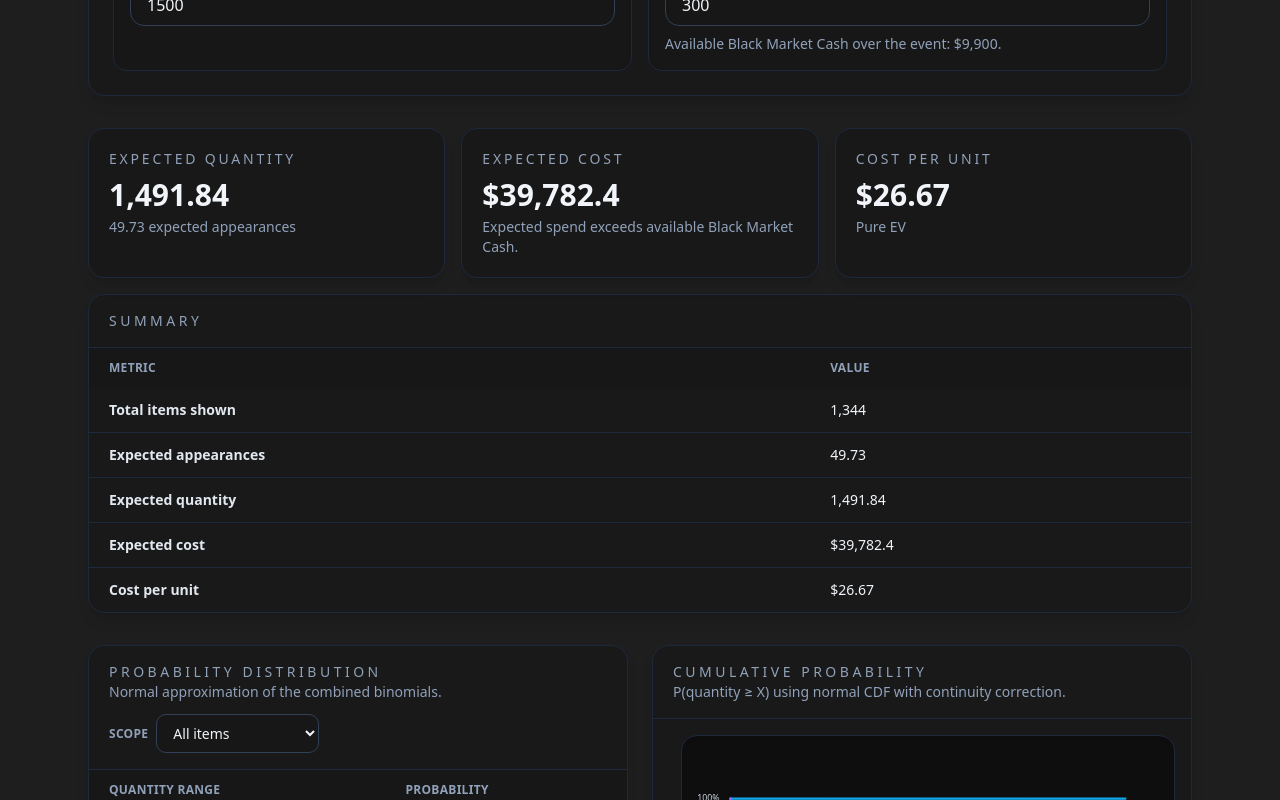
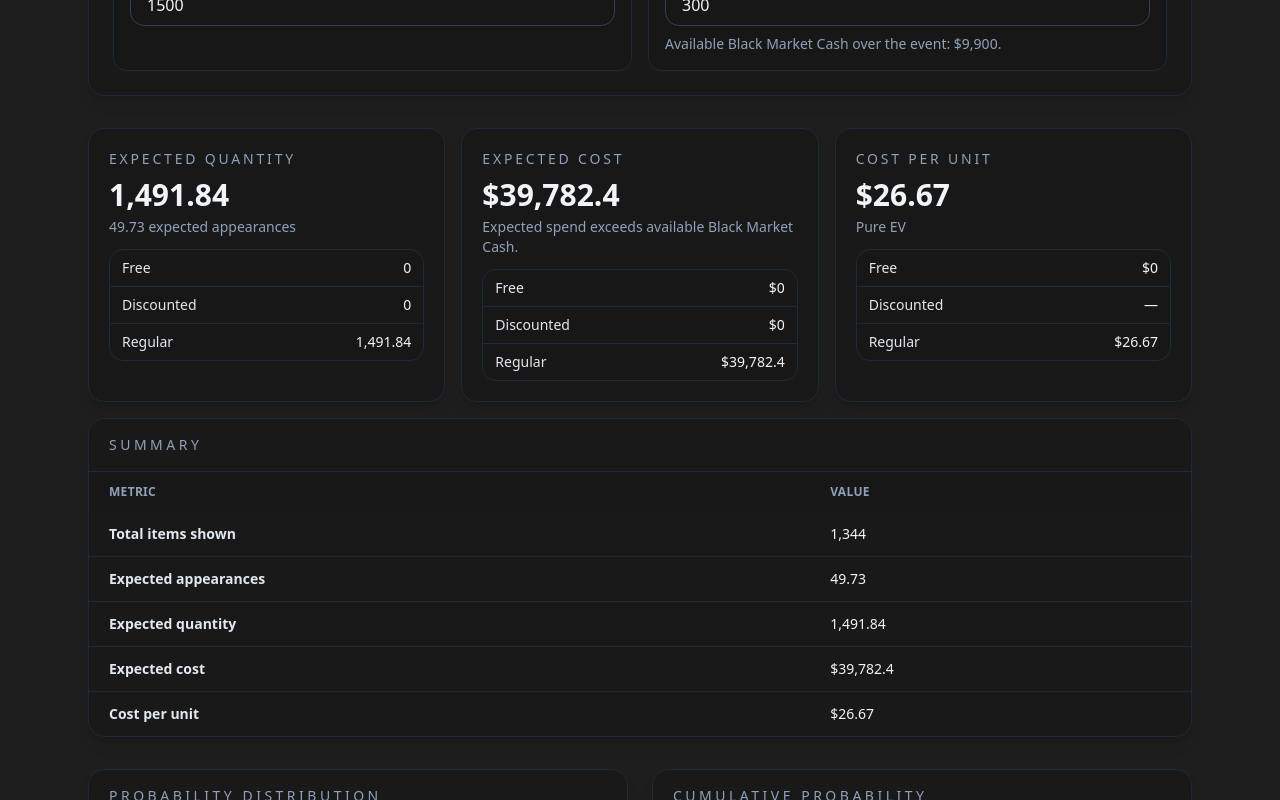
Before and after one commit to dhart1120/lw-radial-planner, a React (Vite) app: page /bm-forecaster in a window 1280 px wide. Shown: the part 920-1720 px from the top of the page. Built offline with nearby package versions, Linux system fonts and the light colour scheme; grey boxes are pictures that could not be loaded.

Commit message:
Add per-tier breakdowns to forecaster widgets

```diff
--- a/src/features/black-market-forcaster/BlackMarketForecasterPage.tsx
+++ b/src/features/black-market-forcaster/BlackMarketForecasterPage.tsx
@@ -56,14 +56,29 @@ type StatCardProps = {
   label: string;
   value: string;
   helper?: string;
+  breakdown?: Array<{ label: string; value: string }>;
+  footer?: React.ReactNode;
 };
 
-function StatCard({ label, value, helper }: StatCardProps) {
+function StatCard({ label, value, helper, breakdown, footer }: StatCardProps) {
   return (
     <div className="rounded-2xl border border-slate-800 bg-neutral-900/80 p-5 shadow-lg">
       <p className="text-sm uppercase tracking-[0.2em] text-slate-400">{label}</p>
       <p className="mt-2 text-3xl font-bold text-slate-100">{value}</p>
       {helper ? <p className="mt-1 text-sm text-slate-400">{helper}</p> : null}
+      {breakdown && breakdown.length > 0 ? (
+        <div className="mt-3 overflow-hidden rounded-xl border border-slate-800 bg-neutral-900/70 text-sm text-slate-200">
+          <div className="divide-y divide-slate-800">
+            {breakdown.map((row) => (
+              <div key={row.label} className="flex items-center justify-between px-3 py-2">
+                <span className="font-medium">{row.label}</span>
+                <span className="text-slate-100">{row.value}</span>
+              </div>
+            ))}
+          </div>
+        </div>
+      ) : null}
+      {footer ? <div className="mt-2 text-xs text-slate-400">{footer}</div> : null}
     </div>
   );
 }
@@ -481,6 +496,44 @@ export function BlackMarketForecasterPage() {
   const optimalCostTotal = discountedQtyUsed * discountedUnitCost + regularQtyUsed * regularUnitCost;
   const optimalUnfilled = Math.max(0, remainingAfterDiscounted - regularQtyUsed);
 
+  const quantityBreakdown =
+    analysisMode === "target"
+      ? [
+          { label: "Free", value: formatDecimal(freeQtyUsed) },
+          { label: "Discounted", value: formatDecimal(discountedQtyUsed) },
+          { label: "Regular", value: formatDecimal(regularQtyUsed) },
+        ]
+      : [
+          { label: "Free", value: formatDecimal(results.freeMean) },
+          { label: "Discounted", value: formatDecimal(limitByCash ? results.discountedMean * factorCheap : results.discountedMean) },
+          { label: "Regular", value: formatDecimal(limitByCash ? results.regularMean * factorAll : results.regularMean) },
+        ];
+
+  const costBreakdown =
+    analysisMode === "target"
+      ? [
+          { label: "Free", value: formatCurrency(0) },
+          { label: "Discounted", value: formatCurrency(discountedQtyUsed * discountedUnitCost) },
+          { label: "Regular", value: formatCurrency(regularQtyUsed * regularUnitCost) },
+        ]
+      : [
+          { label: "Free", value: formatCurrency(0) },
+          {
+            label: "Discounted",
+            value: formatCurrency((limitByCash ? results.discountedCost * factorCheap : results.discountedCost)),
+          },
+          {
+            label: "Regular",
+            value: formatCurrency((limitByCash ? results.regularCost * factorAll : results.regularCost)),
+          },
+        ];
+
+  const unitCostBreakdown = [
+    { label: "Free", value: formatCurrency(0) },
+    { label: "Discounted", value: discountedUnitCost > 0 ? formatCurrency(discountedUnitCost) : "—" },
+    { label: "Regular", value: regularUnitCost > 0 ? formatCurrency(regularUnitCost) : "—" },
+  ];
+
   const affordabilityNote = availableCash >= results.expectedCost
     ? "Covers expected Black Market Cash if you buy every appearance."
     : "Expected spend exceeds available Black Market Cash."
@@ -624,34 +677,30 @@ export function BlackMarketForecasterPage() {
                 ? "Capped by available Black Market Cash."
                 : `${formatDecimal(results.expectedAppearances)} expected appearances`
             }
+            breakdown={quantityBreakdown.map((row) => ({ ...row }))}
           />
-          {analysisMode === "target" ? (
-            <div className="rounded-2xl border border-slate-800 bg-neutral-900/80 p-5 shadow-lg">
-              <p className="text-sm uppercase tracking-[0.2em] text-slate-400">Optimal Cost</p>
-              <p className="mt-2 text-3xl font-bold text-slate-100">{formatCurrency(optimalCostTotal)}</p>
-              <div className="mt-2 space-y-1 text-sm text-slate-300">
-                <p>{formatNumber(Math.round(freeQtyUsed))} Free = {formatCurrency(0)}</p>
-                <p>{formatNumber(Math.round(discountedQtyUsed))} Discounted = {formatCurrency(discountedQtyUsed * discountedUnitCost)}</p>
-                <p>{formatNumber(Math.round(regularQtyUsed))} Regular = {formatCurrency(regularQtyUsed * regularUnitCost)}</p>
-                {optimalUnfilled > 0 ? (
-                  <p className="text-amber-300">Unfilled quantity: {formatNumber(Math.round(optimalUnfilled))}</p>
-                ) : null}
-              </div>
-              <p className="mt-2 text-xs text-slate-400">
-                {isCappedAll || isCappedCheap ? "Capped by available Black Market Cash." : "Uses expected odds; free, then discounted, then regular slots."}
-              </p>
-            </div>
-          ) : (
-            <StatCard
-              label="Expected cost"
-              value={formatCurrency(cappedCostAll)}
-              helper={isCappedAll ? "Capped by available Black Market Cash." : affordabilityNote}
-            />
-          )}
+          <StatCard
+            label={analysisMode === "target" ? "Optimal Cost" : "Expected cost"}
+            value={analysisMode === "target" ? formatCurrency(optimalCostTotal) : formatCurrency(cappedCostAll)}
+            helper={
+              isCappedAll || isCappedCheap
+                ? "Capped by available Black Market Cash."
+                : analysisMode === "target"
+                  ? "Uses expected odds; free, then discounted, then regular slots."
+                  : affordabilityNote
+            }
+            breakdown={costBreakdown}
+            footer={
+              analysisMode === "target" && optimalUnfilled > 0
+                ? <span className="text-amber-300">Unfilled quantity: {formatNumber(Math.round(optimalUnfilled))}</span>
+                : null
+            }
+          />
           <StatCard
             label="Cost per unit"
             value={cappedMeanAll > 0 ? formatCurrency(cappedCostPerUnit) : "—"}
             helper={analysisMode === "target" ? `Target: ${formatNumber(targetQuantity)}` : "Pure EV"}
+            breakdown={unitCostBreakdown}
           />
         </div>
 
```
